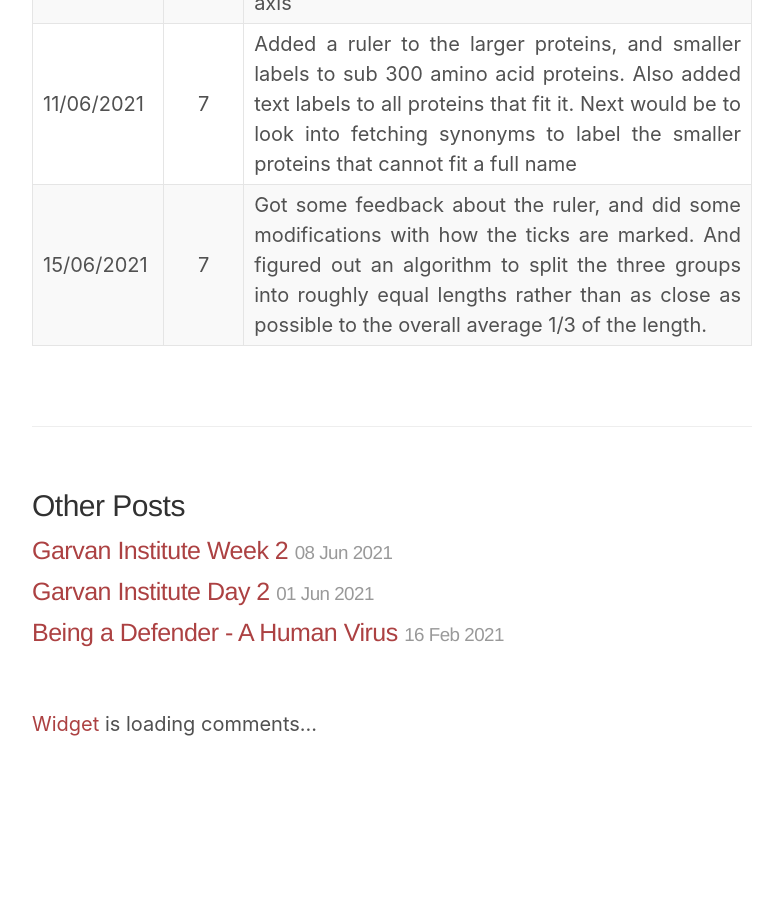
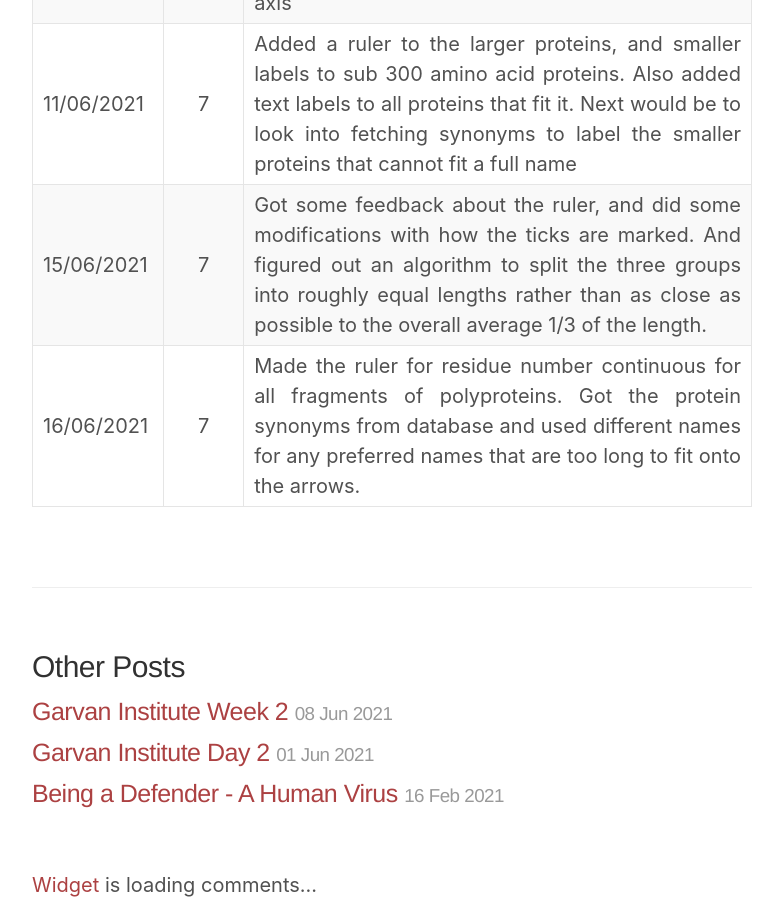
Before and after one commit to Key-Puncher/key-puncher.github.io, a Jekyll site: the page built from _posts/2021-06-08-garvan-institute-activity-log.md, in a window 1280 px wide and 900 px high, scrolled down 1307 px. Shown: the whole window, without its empty margins (248-1031 px from the left). Built offline with Jekyll 4.4.1, drawn with Linux system fonts in a browser that asks for light colours; a style sheet for code colours, icons or effects is not loaded; before the commit the page ends 2046 px from its top, so only the background shows below that.

Commit message:
Update 2021-06-08-garvan-institute-activity-log.md

```diff
--- a/_posts/2021-06-08-garvan-institute-activity-log.md
+++ b/_posts/2021-06-08-garvan-institute-activity-log.md
@@ -14,3 +14,4 @@ title: Garvan Institute Activity Log
 | 09/06/2021 | 7 | Was able to split polyprotein 1ab into polyprotein a and polyprotein b. Also was able to scale the proteins to fit window size, and seperate the ones that do not fit into new lines. Started work on an axis |
 | 11/06/2021 | 7 | Added a ruler to the larger proteins, and smaller labels to sub 300 amino acid proteins. Also added text labels to all proteins that fit it. Next would be to look into fetching synonyms to label the smaller proteins that cannot fit a full name |
 | 15/06/2021 | 7 | Got some feedback about the ruler, and did some modifications with how the ticks are marked. And figured out an algorithm to split the three groups into roughly equal lengths rather than as close as possible to the overall average 1/3 of the length. |
+| 16/06/2021 | 7 | Made the ruler for residue number continuous for all fragments of polyproteins. Got the protein synonyms from database and used different names for any preferred names that are too long to fit onto the arrows. |
```
